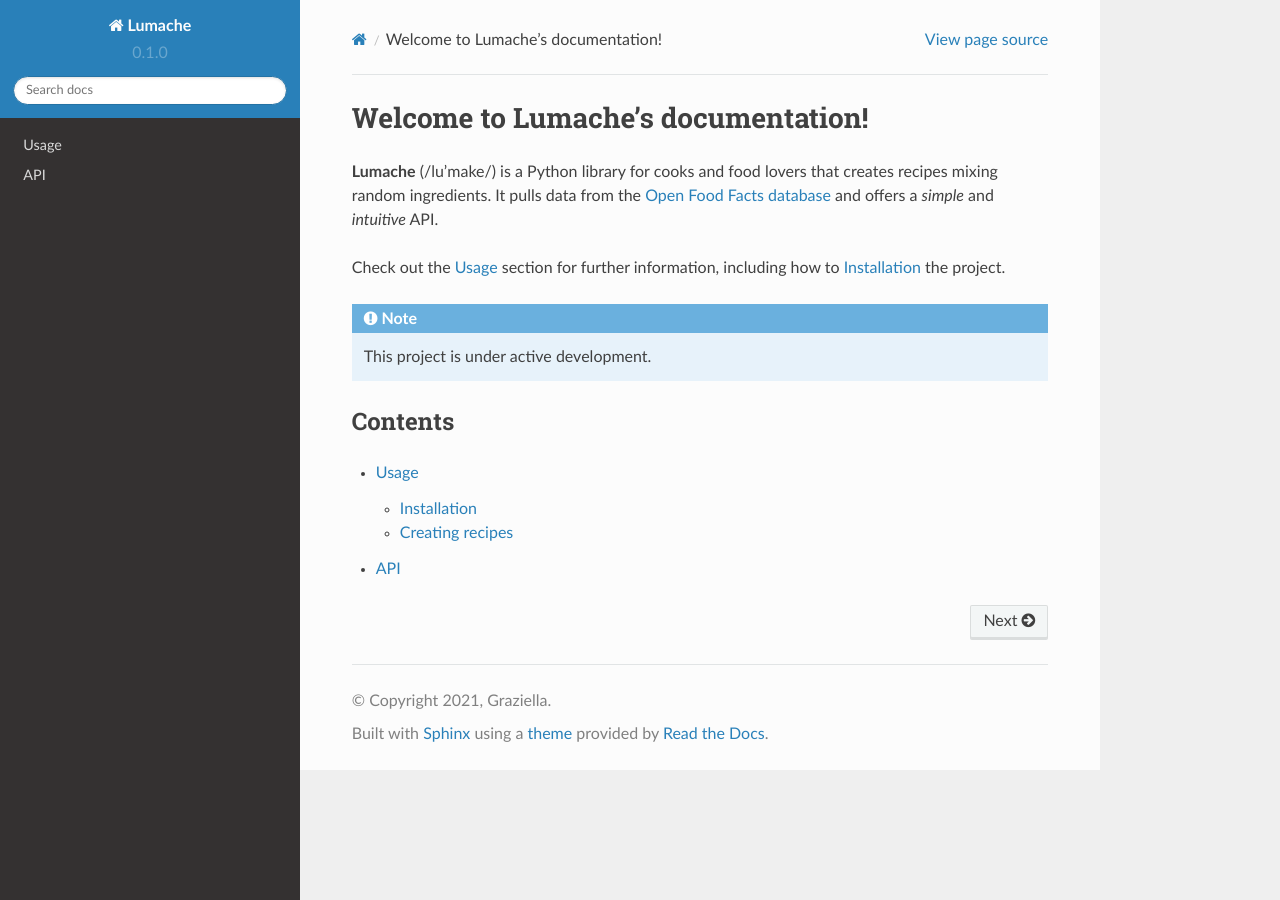
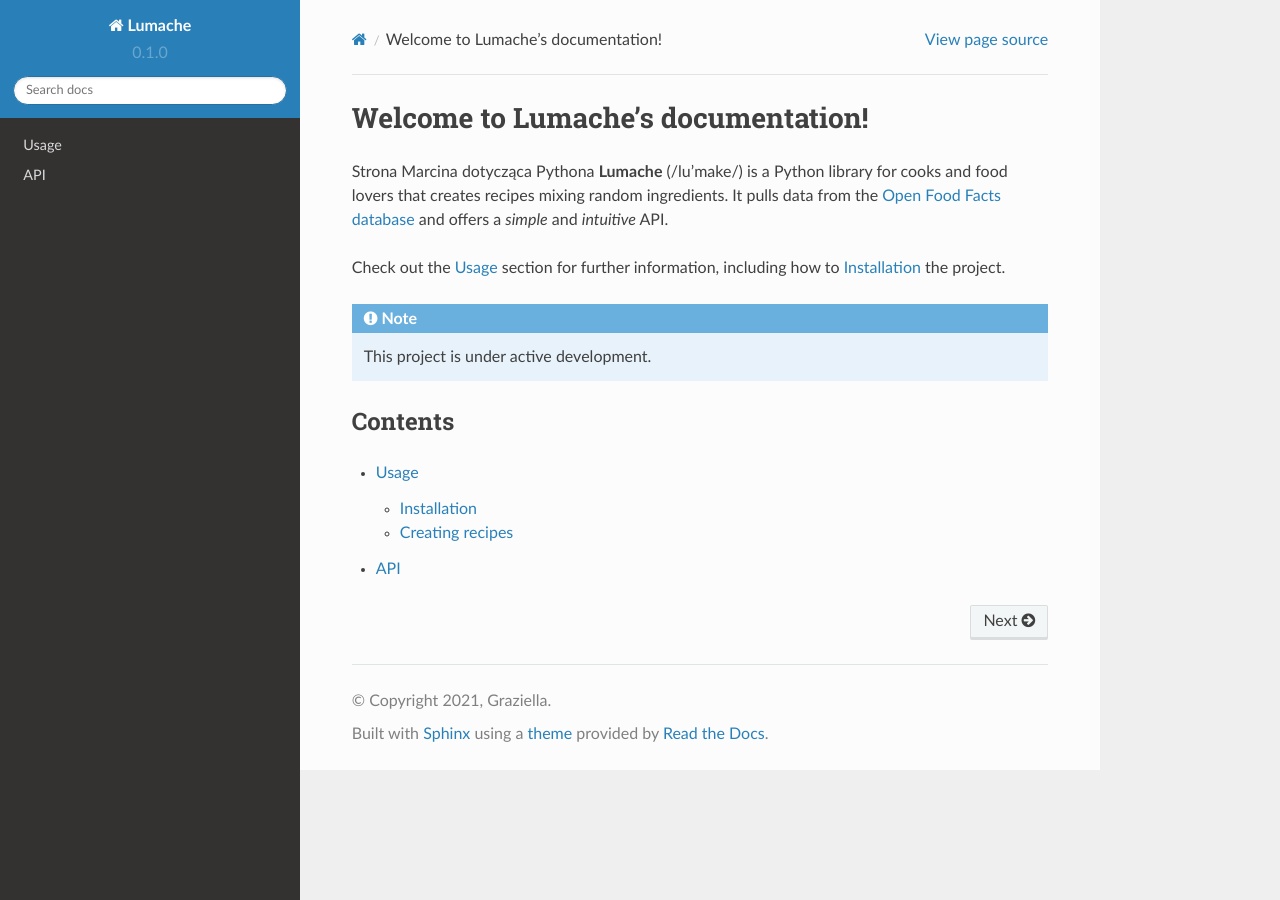
Before and after one commit to MarcinSZN/pyth-netdevops, a Sphinx documentation site: the page built from docs/source/index.rst, in a window 1280 px wide. Built offline with Sphinx 7.4.7 and the Read the Docs theme 2.0.0, drawn with Linux system fonts in a browser that asks for light colours.

Commit message:
Update index.rst

```diff
--- a/docs/source/index.rst
+++ b/docs/source/index.rst
@@ -1,6 +1,7 @@
 Welcome to Lumache's documentation!
 ===================================
 
+Strona Marcina dotycząca Pythona
 **Lumache** (/lu'make/) is a Python library for cooks and food lovers
 that creates recipes mixing random ingredients.
 It pulls data from the `Open Food Facts database <https://world.openfoodfacts.org/>`_
```
